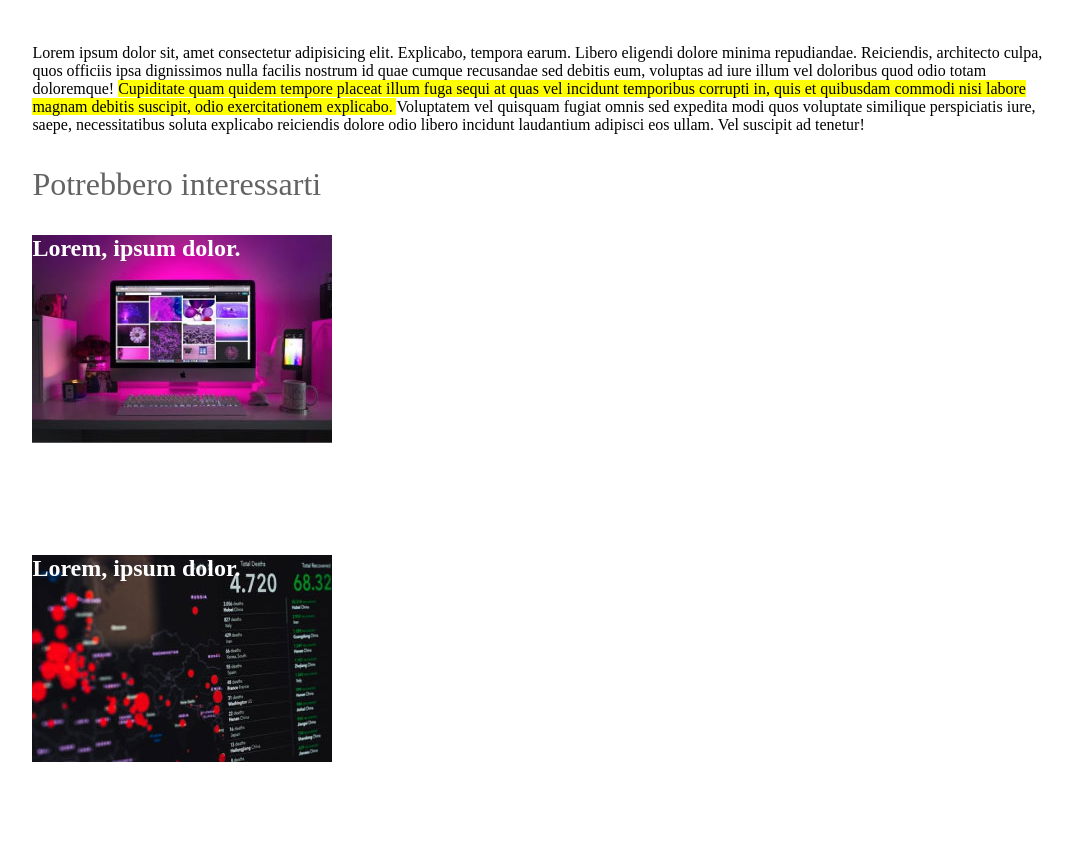
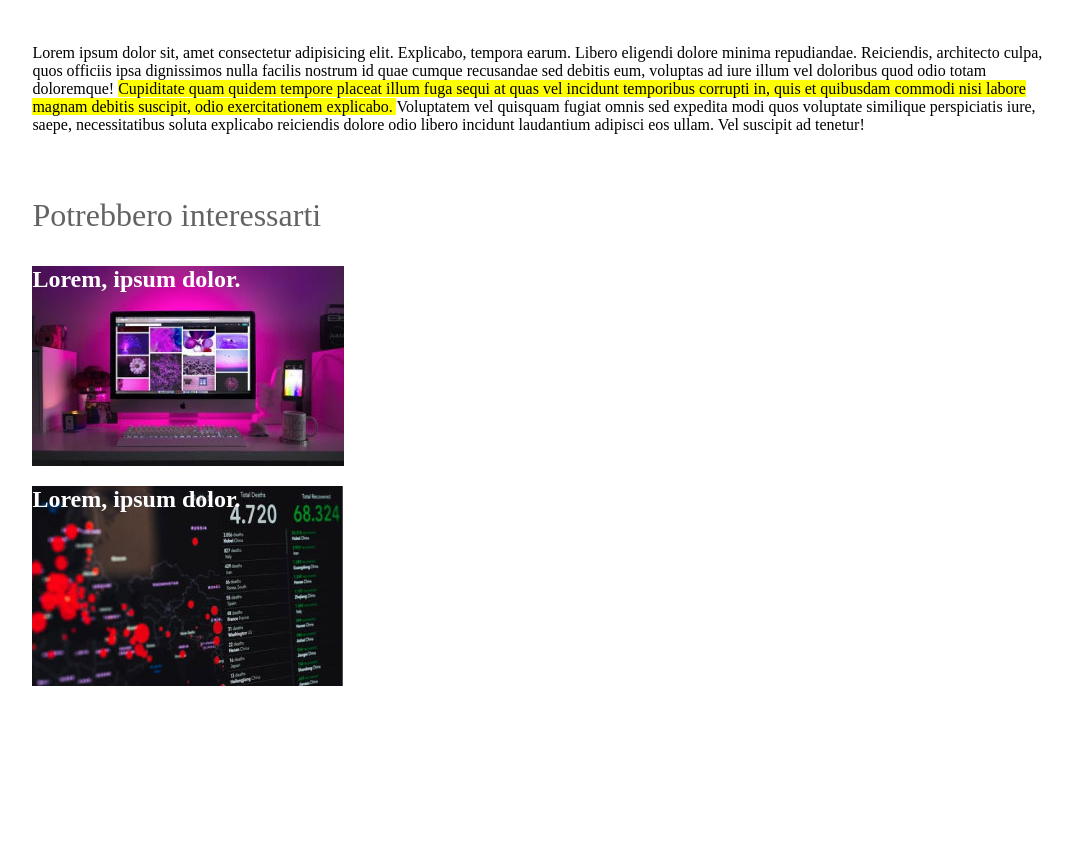
Before and after one commit to MarcoColloca/html-css-booleaner, a plain HTML site: page index.html in a window 1280 px wide. Shown: the part 1866-2724 px from the top of the page, without its empty margins (102-1175 px from the left). After the commit the page ends 2560 px from the top, so only its background shows below. Drawn offline with Linux system fonts and the light colour scheme.

Commit message:
Last Commit
Esercizio finito?

```diff
--- a/css/app.css
+++ b/css/app.css
@@ -87,6 +87,10 @@ td{
     width: 30%;
 }
 
+footer{
+    margin-top: 5%;
+}
+
 .footer-img-1{
     background-image: url(../img/monitor.jpg);
 }
@@ -97,8 +101,8 @@ td{
 }
 
 .footer-img-1, .footer-img-2{
-    width: 300px;
-    height: 300px;
+    width: 500px;
+    height: 200px;
     color: white;
     background-repeat: no-repeat;
     margin-top: 0%;
```
